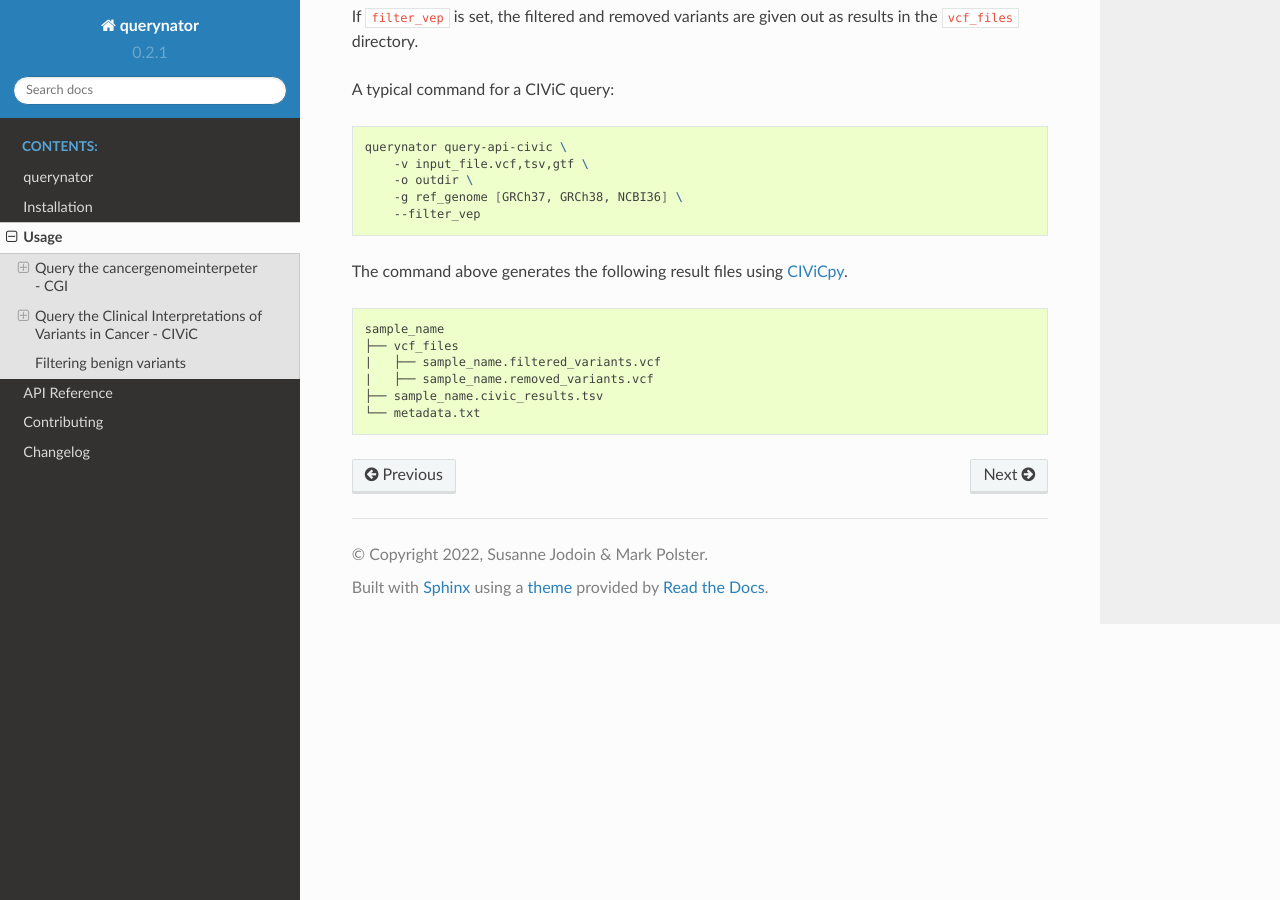
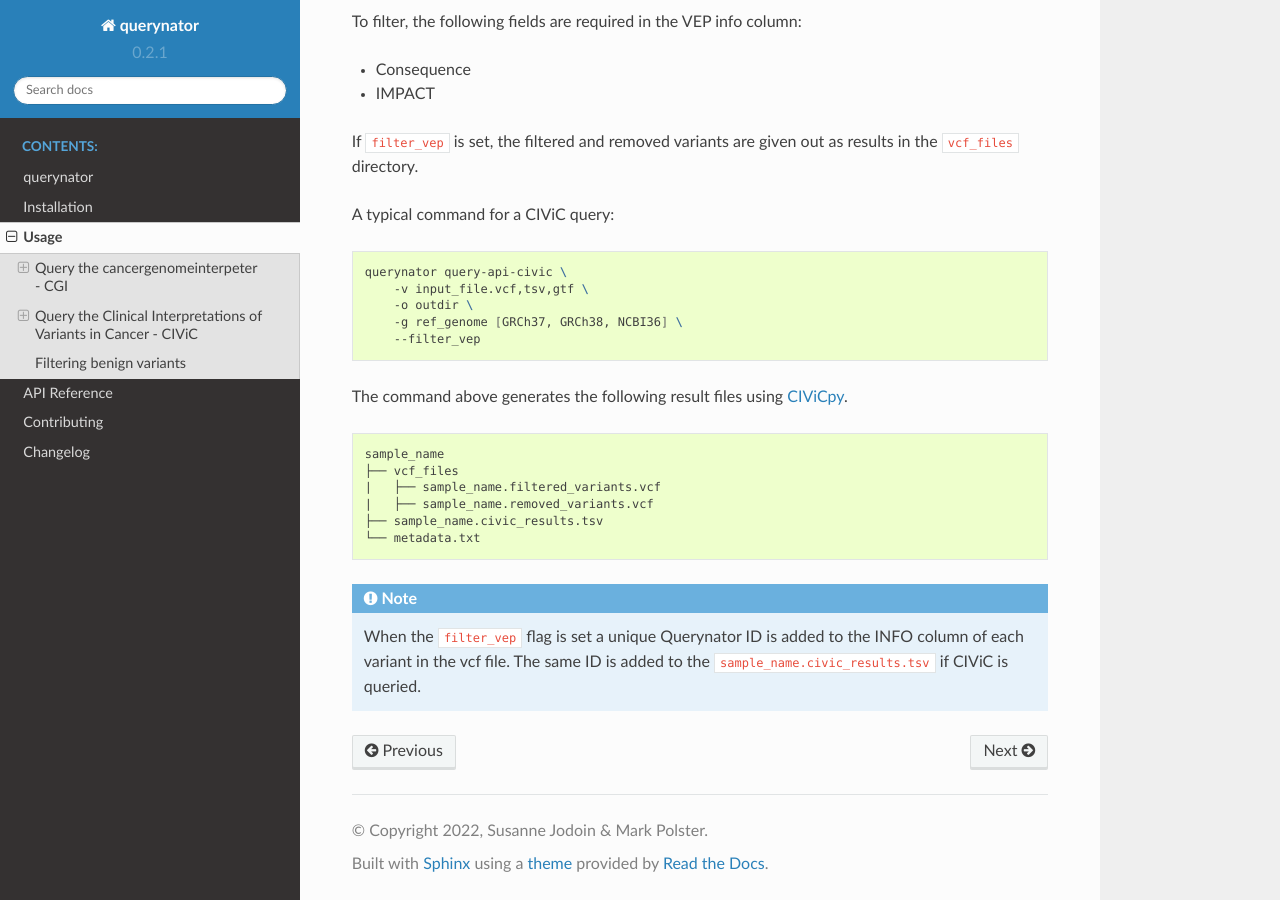
Before and after one commit to qbic-pipelines/querynator, a Sphinx documentation site: the page built from docs/usage.rst, in a window 1280 px wide and 900 px high, scrolled down 3594 px. Built offline with Sphinx 7.4.7 and the Read the Docs theme 2.0.0, drawn with Linux system fonts in a browser that asks for light colours; some of the changed text lies outside the part shown.

Commit message:
docs updated

```diff
--- a/docs/usage.rst
+++ b/docs/usage.rst
@@ -40,6 +40,9 @@
 
 .. note::
     The input variants for the CGI query must be sorted based on their coordinates.
+
+.. note::
+    Too many requests in too short amount of time can result in the email address used being blocked.
 
 Mutation, CNA & translocation analysis
 ======================================
@@ -212,3 +215,7 @@
     |   ├── sample_name.removed_variants.vcf
     ├── sample_name.civic_results.tsv
     └── metadata.txt
+
+.. note::
+    When the ``filter_vep`` flag is set a unique Querynator ID is added to the INFO column of each variant in the vcf file.
+    The same ID is added to the ``sample_name.civic_results.tsv`` if CIViC is queried.
```
